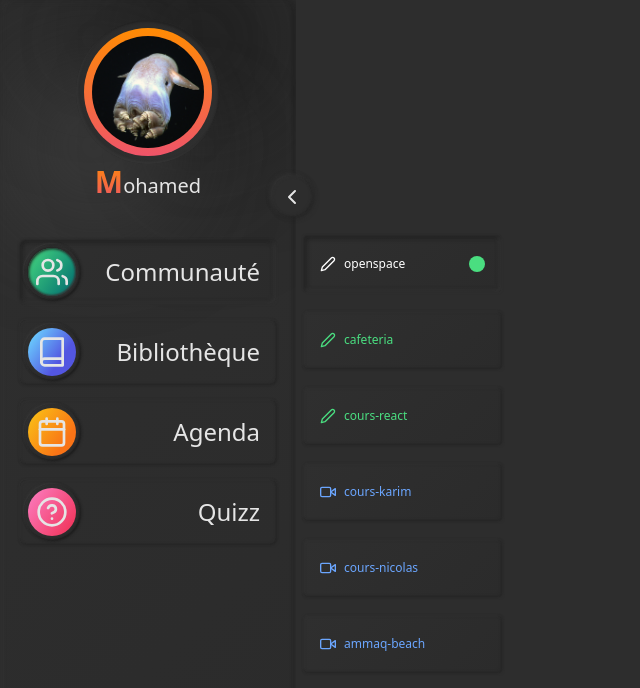
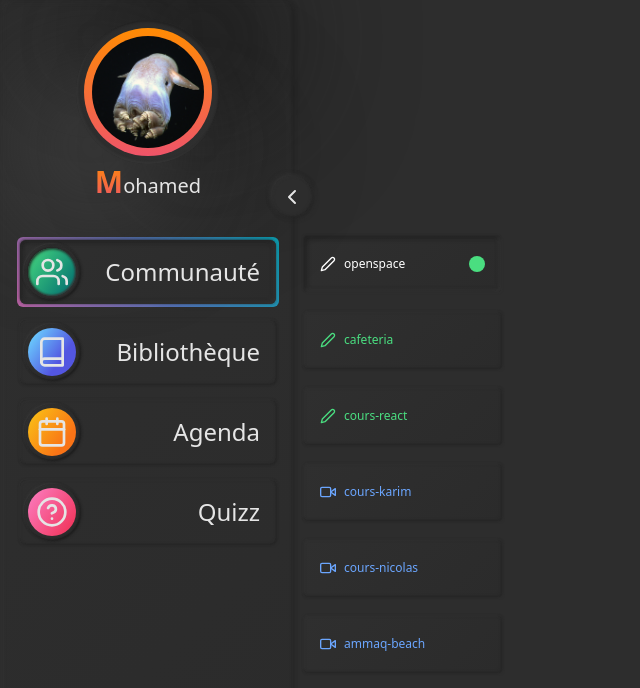
Before and after one commit to WildCodeSchool/2104-wns-paris-ammaq-front, a React (Create React App) app: page /community in a window 1280 px wide. Shown: the top 688 px of the page, without its empty margins (0-640 px from the left). Built offline with nearby package versions, Linux system fonts and the light colour scheme.

Commit message:
border color added

```diff
--- a/src/App.css
+++ b/src/App.css
@@ -15,7 +15,6 @@
        --borderWidth: 3px;
        position: relative;
        border-radius: var(--borderWidth);
-       background-color: #2D2D2D;
      }
      .gradient-border::after {
        content: '';
@@ -30,7 +29,19 @@
        animation: animatedgradient 3s ease alternate infinite;
        background-size: 300% 300%;
      }
-
+     .gradient-border-round::after {
+        content: '';
+        position: absolute;
+        top: calc(-1 * var(--borderWidth));
+        left: calc(-1 * var(--borderWidth));
+        height: calc(100% + var(--borderWidth) * 2);
+        width: calc(100% + var(--borderWidth) * 2);
+        background: linear-gradient(60deg, #f79533, #f37055, #ef4e7b, #a166ab, #5073b8, #1098ad, #07b39b, #6fba82);
+        border-radius: 50%;
+        z-index: -1;
+        animation: animatedgradient 3s ease alternate infinite;
+        background-size: 300% 300%;
+      }
 
      @keyframes animatedgradient {
          0% {
--- a/src/components/MainNav/index.tsx
+++ b/src/components/MainNav/index.tsx
@@ -44,6 +44,7 @@ const MainNav = (): JSX.Element => {
 
   return (
     <div
+      id="mainNav"
       className={`m-1 rounded-md bg-mainnav shadow-mainnav ${
         nav ? "w-72" : "w-24"
       }`}
@@ -109,7 +110,11 @@ const MainNav = (): JSX.Element => {
                     ? "rounded-md shadow-channels m-4 w-64 h-16 flex justify-between cursor-pointer"
                     : ""
                 }`}
-                activeClassName="shadow-pressed bg-pressed gradient-border "
+                activeClassName={`${
+                  nav
+                    ? "shadow-pressed bg-pressed gradient-border "
+                    : "shadow-pressed bg-pressed "
+                }`}
                 key={tab.name}
               >
                 <div
@@ -122,7 +127,7 @@ const MainNav = (): JSX.Element => {
                   >
                     <NavLink
                       to={`/${tab.color}`}
-                      activeClassName="shadow-buttonsPressed gradient-border "
+                      activeClassName="shadow-buttonsPressed gradient-border gradient-border-round"
                       className={`rounded-full w-12 h-12 grid place-items-center cursor-pointer bg-${tab.color}`}
                       exact
                     >
--- a/src/components/MainNav/mainNav.css
+++ b/src/components/MainNav/mainNav.css
@@ -12,3 +12,7 @@
   box-shadow: -1px -1px 2px rgba(29, 29, 29, 0.2), 1px 1px 2px rgba(29, 29, 29, 0.2), -1px 1px 2px rgba(61, 61, 61, 0.9), 1px -1px 3px rgba(29, 29, 29, 0.9), inset 1px -1px 2px rgba(61, 61, 61, 0.3), inset -1px 1px 2px rgba(29, 29, 29, 0.5);
   background: linear-gradient(135deg, #2F2F2F 0%, #2B2B2B 100%);
 }
+
+#mainNav{
+  z-index: 0;
+}
```
